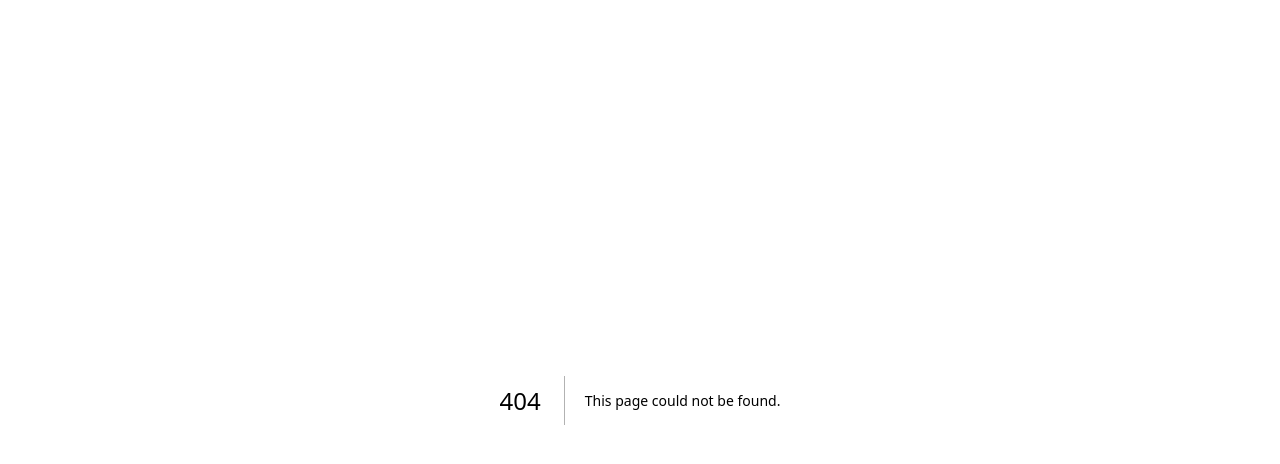
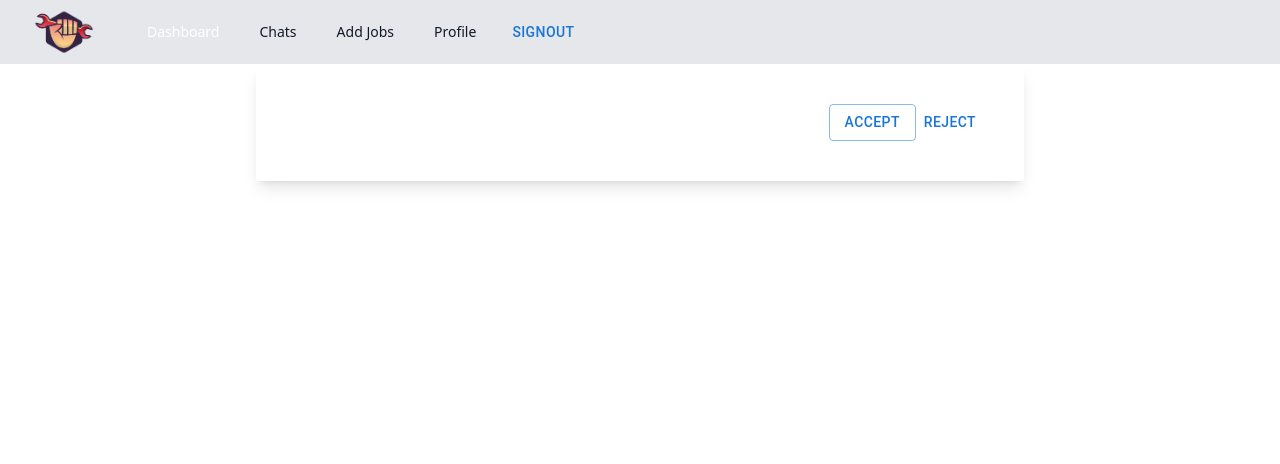
Before and after one commit to harshjohar/technight-hackathon, a Next.js app: page /applications/1 in a window 1280 px wide. Before the commit this address had no page. Shown: the top 464 px of the page. Built offline with nearby package versions, Linux system fonts and the light colour scheme; no server answers; the database is empty.

Commit message:
bs bhai ab

```diff
--- a/components/common/NavbarEmployer.tsx
+++ b/components/common/NavbarEmployer.tsx
@@ -2,9 +2,15 @@ import { Button } from "@mui/material";
 import Link from "next/link";
 import React, { useState } from "react";
 import { signOut } from "next-auth/react";
+import { useRouter } from "next/router";
 
 function Nav() {
     const [open, setOpen] = useState(false);
+    const router = useRouter();
+    const signout = () => {
+        signOut()
+        router.push('/')
+    }
     return (
         <div>
             <nav className="bg-gray-200">
@@ -13,8 +19,8 @@ function Nav() {
                         <div className="flex items-center">
                             <div className="flex-shrink-0">
                                 <img
-                                    className="h-8 w-8"
-                                    src="https://tailwindui.com/img/logos/workflow-mark-indigo-500.svg"
+                                    className="h-12 object-contain"
+                                    src="/logo.png"
                                     alt="Workflow"
                                 />
                             </div>
@@ -47,7 +53,7 @@ function Nav() {
                                     >
                                         Profile
                                     </Link>
-                                    <Button onClick={() => signOut()}>
+                                    <Button onClick={() => signout()}>
                                         Signout
                                     </Button>
                                 </div>
--- a/components/common/NavbarLabor.tsx
+++ b/components/common/NavbarLabor.tsx
@@ -13,8 +13,8 @@ function Nav() {
                         <div className="flex items-center">
                             <div className="flex-shrink-0">
                                 <img
-                                    className="h-8 w-8"
-                                    src="https://tailwindui.com/img/logos/workflow-mark-indigo-500.svg"
+                                    className="h-10 object-contain"
+                                    src="/logo.png"
                                     alt="Workflow"
                                 />
                             </div>
--- a/components/screens/Landing.tsx
+++ b/components/screens/Landing.tsx
@@ -10,8 +10,8 @@ function Landing() {
                     <div className="flex flex-wrap justify-between items-center mx-auto max-w-screen-xl">
                         <Link href="/" className="flex items-center">
                             <img
-                                src="https://flowbite.com/docs/images/logo.svg"
-                                className="mr-3 h-6 sm:h-9"
+                                src="logo.png"
+                                className="mr-3 h-10 sm:h-9"
                                 alt="Logo"
                             />
                             {/* <span className="self-center text-xl font-semibold whitespace-nowrap dark:text-white">Exsolution</span> */}
@@ -32,12 +32,10 @@ function Landing() {
                 <div className="grid py-8 px-4 mx-auto max-w-screen-xl lg:gap-8 xl:gap-0 lg:py-16 lg:grid-cols-12">
                     <div className="place-self-center mr-auto lg:col-span-7">
                         <h1 className="mb-4 max-w-2xl text-4xl font-extrabold leading-none md:text-5xl xl:text-6xl dark:text-white">
-                            Payments tool for software companies
+                            Leading Labor to Jobs Nationwide
                         </h1>
                         <p className="mb-6 max-w-2xl font-light text-gray-500 lg:mb-8 md:text-lg lg:text-xl dark:text-gray-400">
-                            From checkout to global sales tax compliance,
-                            companies around the world use Flowbite to simplify
-                            their payment stack.
+                            The best online job portal connecting laborers and contractors throughout India.
                         </p>
                         <button
                             className="inline-flex justify-center items-center py-3 px-5 mr-3 text-base font-medium text-center text-white rounded-lg bg-primary-700 hover:bg-primary-800 focus:ring-4 focus:ring-primary-300 dark:focus:ring-primary-900"
--- /dev/null
+++ b/pages/applications/[id].tsx
@@ -0,0 +1,46 @@
+import { Button } from "@mui/material";
+import { addDoc, collection, deleteDoc, doc } from "firebase/firestore";
+import { useRouter } from "next/router";
+import React from "react";
+import { useDocument } from "react-firebase-hooks/firestore";
+import NavbarEmployer from "../../components/common/NavbarEmployer";
+import { db } from "../../serverless/firebase";
+import { useSession } from "next-auth/react";
+
+function Applications() {
+    const router = useRouter();
+    const id = router.query.id;
+    const { data: session } = useSession();
+    const [application] = useDocument(doc(db, `applications/${id}`));
+    const accept = async () => {
+        await addDoc(collection(db, `notifications`), {
+            email: application?.data()?.['email'],
+            jobID: application?.data()?.["opening"],
+        });
+        alert(
+            "Employee selected. Now you can chat with the employee in the 'Chats' section."
+        );
+        await deleteDoc(doc(db, `applications/${id}`));
+        router.push('/')
+    };
+    const reject = () => {};
+    return (
+        <div>
+            <NavbarEmployer />
+            <div className="shadow-lg w-[60%] mx-auto p-10">
+                <p>{application?.data()?.["name"]}</p>
+                <p>{application?.data()?.["skills"]}</p>
+                <p>{application?.data()?.["pr"]}</p>
+
+                <div className="flex justify-end">
+                    <Button onClick={accept} variant="outlined">
+                        Accept
+                    </Button>
+                    <Button onClick={reject}>Reject</Button>
+                </div>
+            </div>
+        </div>
+    );
+}
+
+export default Applications;
--- a/pages/auth/signin.tsx
+++ b/pages/auth/signin.tsx
@@ -12,13 +12,13 @@ export default function Login({ providers, callbackUrl }: any) {
             </Head>
             <div className="flex flex-col items-center space-y-5">
                 <img
-                    src="/assets/images/logo.png"
+                    src="/logo.png"
                     alt="Technight"
                     className="w-32 h-32"
                 />
                 <div className="text-3xl">
                     <p className="inline"> Sign in to </p>
-                    <p className="font-bold text-primary inline">TechNight</p>
+                    <p className="font-bold text-primary inline">ExSolution</p>
                 </div>
             </div>
             <div className="p-5 flex flex-col space-y-5">
--- a/pages/jobs/[id].tsx
+++ b/pages/jobs/[id].tsx
@@ -1,9 +1,40 @@
-import React from 'react'
-
+import { collection, query, where } from "firebase/firestore";
+import { useRouter } from "next/router";
+import React from "react";
+import { useCollection } from "react-firebase-hooks/firestore";
+import NavbarEmployer from "../../components/common/NavbarEmployer";
+import { db } from "../../serverless/firebase";
 function Job() {
-  return (
-    <div>Job</div>
-  )
+    const router = useRouter();
+    const [applications] = useCollection(
+        query(collection(db, `applications`), where('opening', '==', router.query.id))
+    );
+    return (
+        <div>
+            <NavbarEmployer />
+            <div className="space-y-6 w-[60%] mx-auto p-10 ">
+                <h1 className="text-3xl">Posted Applications</h1>
+                {applications?.docs.length===0 && <p>No Applications for now.</p>}
+                {applications?.docs?.map((job) => {
+                    return (
+                        <div
+                            className="shadow-md w-full rounded-md p-8 hover:shadow-2xl cursor-pointer bg-blue-100"
+                            onClick={() => router.push(`/applications/${job.id}`)}
+                        >
+                            <p className="text-3xl">{job.data()["name"]}</p>
+                            <p className="text-xl">{job.data()["pr"]}</p>
+                            <p className="text-2xl">
+                                Skills: {job.data()["skills"]}
+                            </p>
+                            <p className="text-right text-2xl">
+                                {job.data()["mn"]}
+                            </p>
+                        </div>
+                    );
+                })}
+            </div>
+        </div>
+    );
 }
 
-export default Job
+export default Job;
--- a/pages/notifications.tsx
+++ b/pages/notifications.tsx
@@ -1,9 +1,32 @@
-import React from 'react'
+import { collection } from "firebase/firestore";
+import React from "react";
+import { useCollection } from "react-firebase-hooks/firestore";
+import Nav from "../components/common/NavbarLabor";
+import { db } from "../serverless/firebase";
 
 function notifications() {
-  return (
-    <div>notifications</div>
-  )
+    const [notifs] = useCollection(collection(db, "notifications"));
+    return (
+        <div>
+            <Nav />
+            <div className="w-[60%] mx-auto">
+                <h1 className="text-4xl">Notifications</h1>
+                {notifs?.docs.map((notif) => {
+                    return (
+                        <div>
+                            <div className="shadow-lg py-10">
+                                <p>
+                                    You are selected with job ID {notif.data()["jobID"]}.
+                                    Congrats! Now you can chat with the
+                                    employer.
+                                </p>
+                            </div>
+                        </div>
+                    );
+                })}
+            </div>
+        </div>
+    );
 }
 
-export default notifications
+export default notifications;
--- a/pages/openings/[id].tsx
+++ b/pages/openings/[id].tsx
@@ -6,6 +6,7 @@ import { Button, TextField } from "@mui/material";
 import { AiOutlineSend } from "react-icons/ai";
 import { addDoc, collection } from "firebase/firestore";
 import { db } from "../../serverless/firebase";
+
 function Opening() {
     const [name, setName] = useState("");
     const [mn, setMn] = useState("");
@@ -19,7 +20,9 @@ function Opening() {
     const submitForm = async (e: any) => {
         e.preventDefault();
         console.log(router.query.id);
-        await addDoc(collection(db, `jobs/${router.query.id}/applications`), {
+        await addDoc(collection(db, `applications`), {
+            opening: router.query.id,
+            email: session?.user?.email || "a",
             name,
             mn,
             pr,
```
Also changed, not shown: public/logo.png (added).
